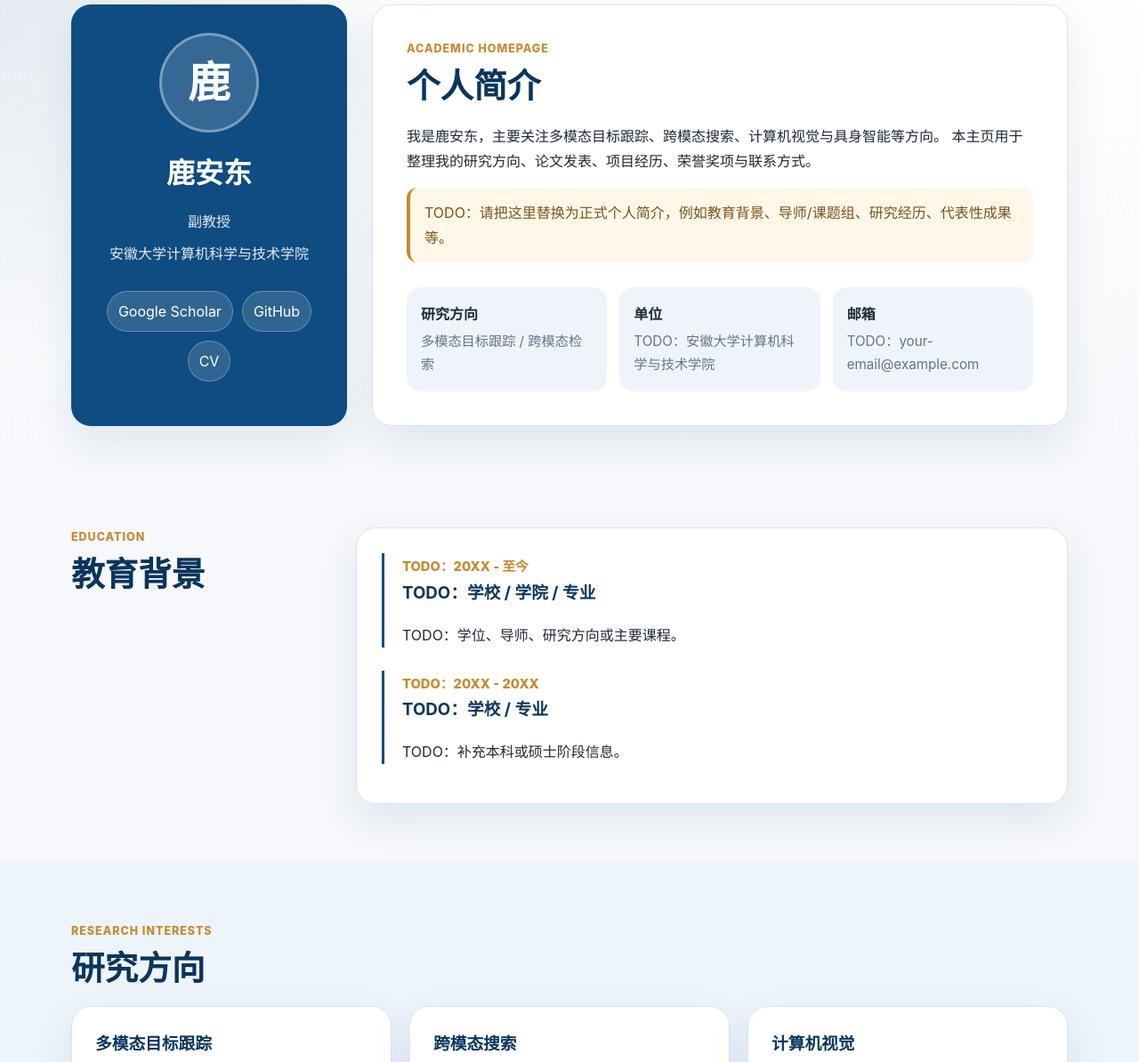
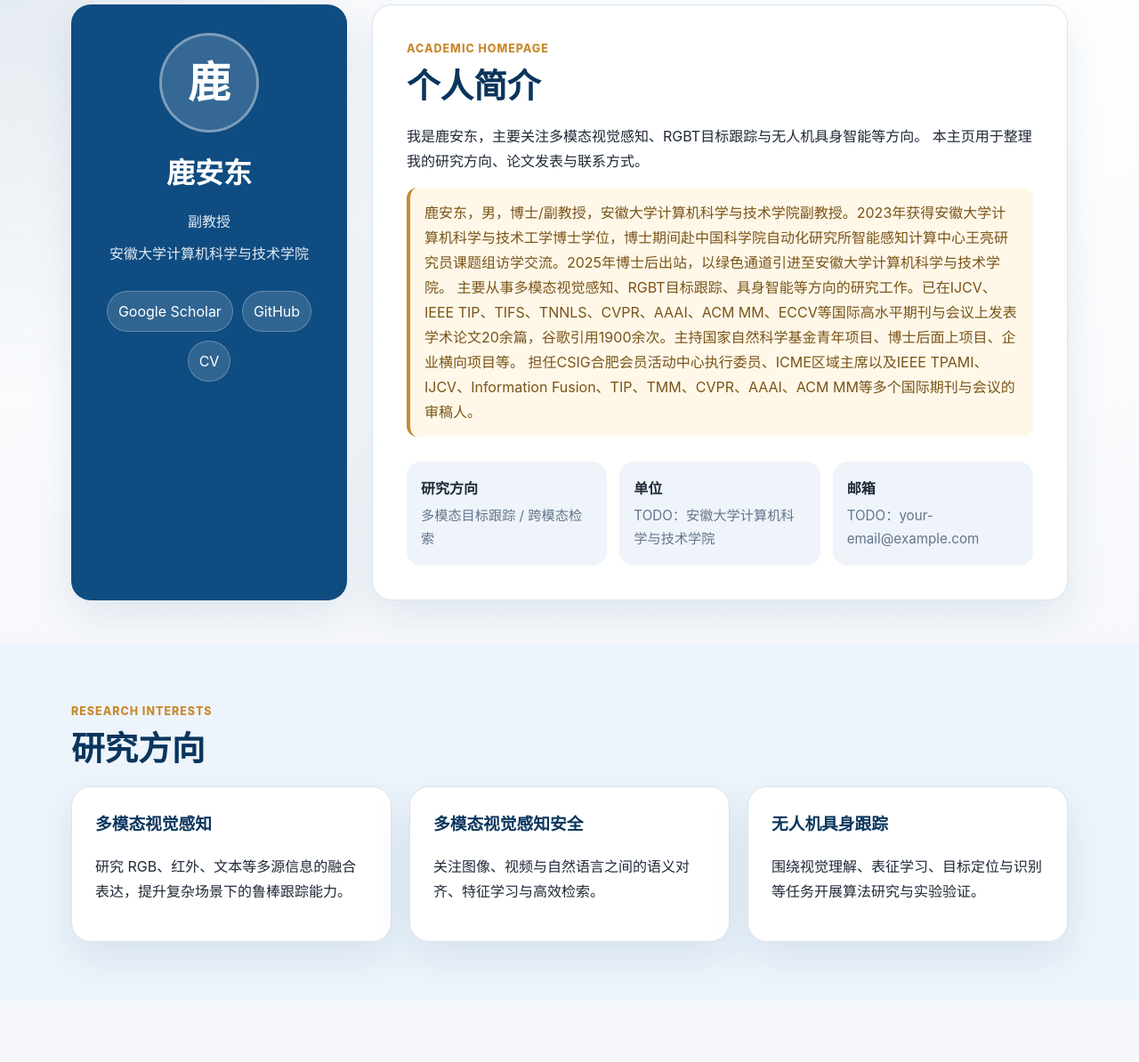
Before and after one commit to Alexadlu/Alexadlu.github.io, a plain HTML site: page index.html in a window 1280 px wide. Shown: the part 140-1334 px from the top of the page at 89% size. Drawn offline with Linux system fonts and the light colour scheme.

Commit message:
Update index.html

```diff
--- a/index.html
+++ b/index.html
@@ -18,8 +18,6 @@
         <a href="#about">个人简介</a>
         <a href="#research">研究方向</a>
         <a href="#publications">论文发表</a>
-        <!-- <a href="#projects">项目经历</a> -->
-        <!-- <a href="#honors">荣誉奖项</a> -->
         <a href="#contact">联系方式</a>
       </nav>
     </div>
@@ -44,11 +42,13 @@
           <p class="eyebrow">Academic Homepage</p>
           <h2>个人简介</h2>
           <p>
-            我是鹿安东，主要关注多模态目标跟踪、跨模态搜索、计算机视觉与具身智能等方向。
-            本主页用于整理我的研究方向、论文发表、项目经历、荣誉奖项与联系方式。
+            我是鹿安东，主要关注多模态视觉感知、RGBT目标跟踪与无人机具身智能等方向。
+            本主页用于整理我的研究方向、论文发表与联系方式。
           </p>
           <p class="notice">
-            TODO：请把这里替换为正式个人简介，例如教育背景、导师/课题组、研究经历、代表性成果等。
+            鹿安东，男，博士/副教授，安徽大学计算机科学与技术学院副教授。2023年获得安徽大学计算机科学与技术工学博士学位，博士期间赴中国科学院自动化研究所智能感知计算中心王亮研究员课题组访学交流。2025年博士后出站，以绿色通道引进至安徽大学计算机科学与技术学院。
+            主要从事多模态视觉感知、RGBT目标跟踪、具身智能等方向的研究工作。已在IJCV、IEEE TIP、TIFS、TNNLS、CVPR、AAAI、ACM MM、ECCV等国际高水平期刊与会议上发表学术论文20余篇，谷歌引用1900余次。主持国家自然科学基金青年项目、博士后面上项目、企业横向项目等。
+            担任CSIG合肥会员活动中心执行委员、ICME区域主席以及IEEE TPAMI、IJCV、Information Fusion、TIP、TMM、CVPR、AAAI、ACM MM等多个国际期刊与会议的审稿人。
           </p>
           <div class="quick-info">
             <div><strong>研究方向</strong><span>多模态目标跟踪 / 跨模态检索</span></div>
@@ -59,26 +59,7 @@
       </div>
     </section>
 
-    <section class="section" id="education">
-      <div class="container two-column">
-        <div>
-          <p class="eyebrow">Education</p>
-          <h2>教育背景</h2>
-        </div>
-        <div class="timeline card">
-          <div class="timeline-item">
-            <span class="time">TODO：20XX - 至今</span>
-            <h3>TODO：学校 / 学院 / 专业</h3>
-            <p>TODO：学位、导师、研究方向或主要课程。</p>
-          </div>
-          <div class="timeline-item">
-            <span class="time">TODO：20XX - 20XX</span>
-            <h3>TODO：学校 / 专业</h3>
-            <p>TODO：补充本科或硕士阶段信息。</p>
-          </div>
-        </div>
-      </div>
-    </section>
+
 
     <section class="section muted" id="research">
       <div class="container">
@@ -86,15 +67,15 @@
         <h2>研究方向</h2>
         <div class="grid research-grid">
           <article class="card">
-            <h3>多模态目标跟踪</h3>
+            <h3>多模态视觉感知</h3>
             <p>研究 RGB、红外、文本等多源信息的融合表达，提升复杂场景下的鲁棒跟踪能力。</p>
           </article>
           <article class="card">
-            <h3>跨模态搜索</h3>
+            <h3>多模态视觉感知安全</h3>
             <p>关注图像、视频与自然语言之间的语义对齐、特征学习与高效检索。</p>
           </article>
           <article class="card">
-            <h3>计算机视觉</h3>
+            <h3>无人机具身跟踪</h3>
             <p>围绕视觉理解、表征学习、目标定位与识别等任务开展算法研究与实验验证。</p>
           </article>
         </div>
```
